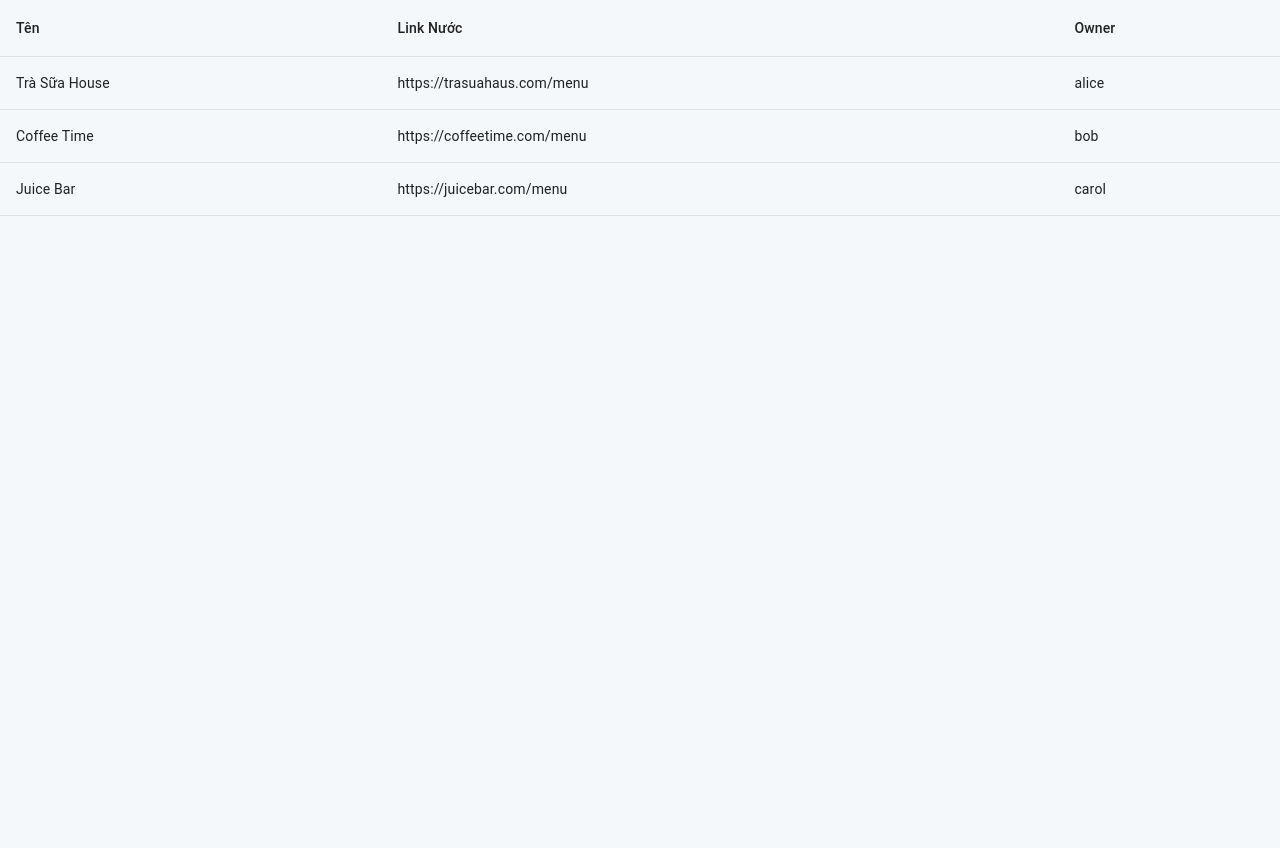
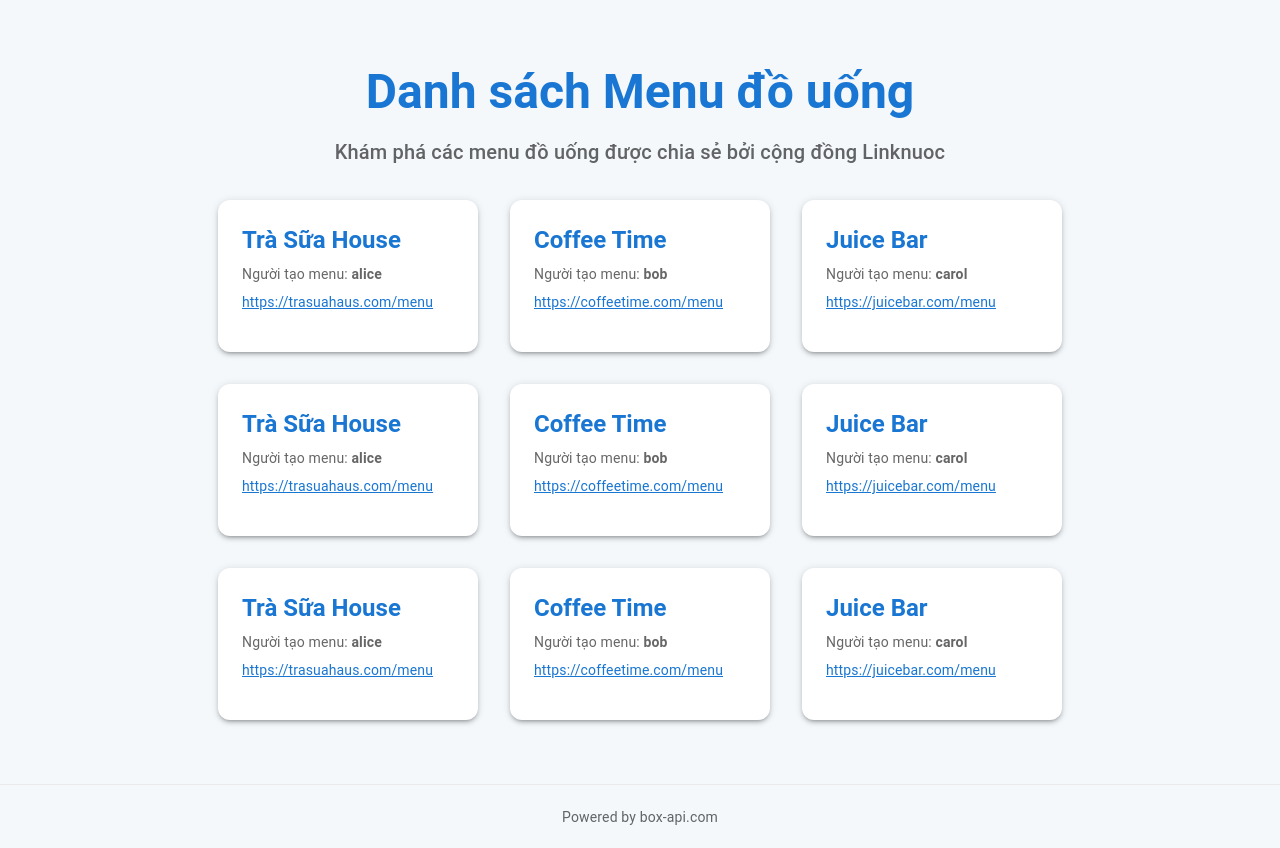
Before and after one commit to daopmdean/linknuoc-nextjs, a Next.js app: page /menus in a window 1280 px wide. Before the commit the page ends 800 px from the top, so only its background shows below. Built offline with nearby package versions, Linux system fonts and the light colour scheme.

Commit message:
update footer & css refactor

```diff
--- /dev/null
+++ b/components/footer.js
@@ -0,0 +1,18 @@
+import { Box, Typography } from "@mui/material";
+
+export default function Footer() {
+  return (
+    <Box component="footer" width="100%" height="64px" borderTop={1} borderColor="#eaeaea" display="flex" justifyContent="center" alignItems="center">
+      <Typography variant="body2" color="text.secondary">
+        <a
+          href="https://box-api.com"
+          target="_blank"
+          rel="noopener noreferrer"
+          style={{ textDecoration: 'none', color: 'inherit', display: 'flex', alignItems: 'center', justifyContent: 'center' }}
+        >
+          Powered by box-api.com
+        </a>
+      </Typography>
+    </Box>
+  );
+}
--- a/pages/login.js
+++ b/pages/login.js
@@ -2,8 +2,6 @@ import { useState } from 'react';
 import Head from 'next/head';
 import { useRouter } from 'next/router';
 import Cookies from 'js-cookie';
-import Layout from '../components/layout';
-import LoginService from '../services/LoginService';
 import {
   Alert,
   Box,
@@ -14,6 +12,8 @@ import {
   TextField,
   Typography,
 } from '@mui/material';
+import Layout from '../components/layout';
+import LoginService from '../services/LoginService';
 
 export default function LoginPage() {
   const [form, setForm] = useState({
--- a/pages/menus/index.js
+++ b/pages/menus/index.js
@@ -1,14 +1,8 @@
-import Head from "next/head";
 import { useState } from "react";
-import {
-  Table,
-  TableBody,
-  TableCell,
-  TableHead,
-  TableRow,
-} from "@mui/material";
+import { Box, Typography, Grid, Paper } from "@mui/material";
 import Layout from "../../components/layout";
 import MenuService from "../../services/MenuService";
+import Footer from "../../components/footer";
 
 export async function getServerSideProps({ params }) {
   const menusRes = await MenuService.getMenusRes();
@@ -28,36 +22,82 @@ export async function getServerSideProps({ params }) {
 export default function MenusPage(props) {
   const [menus, setMenus] = useState(props.menus);
 
+  const seo = {
+    title: 'Menu đồ uống - Linknuoc',
+    description: 'Danh sách menu đồ uống được chia sẻ trên Linknuoc.',
+    url: 'https://linknuoc.com/menus',
+  };
+
   return (
-    <Layout>
-      <Head>
-        <title>Menus</title>
-      </Head>
-      <article>
-        {menus == null ? (
-          <i>No drink yet</i>
-        ) : (
-          <Table>
-            <TableHead>
-              <TableRow>
-                <TableCell>Tên</TableCell>
-                <TableCell>Link Nước</TableCell>
-                <TableCell>Owner</TableCell>
-              </TableRow>
-            </TableHead>
-
-            <TableBody>
-              {menus?.map((menu) => (
-                <TableRow key={menu.id}>
-                  <TableCell>{menu.menuName}</TableCell>
-                  <TableCell>{menu.menuLink}</TableCell>
-                  <TableCell>{menu.username}</TableCell>
-                </TableRow>
-              ))}
-            </TableBody>
-          </Table>
-        )}
-      </article>
+    <Layout seo={seo}>
+      <Box minHeight="100vh" display="flex" flexDirection="column" justifyContent="center" alignItems="center" bgcolor="background.default">
+        <Box component="main" py={8} width="100%" maxWidth="900px" display="flex" flexDirection="column" alignItems="center">
+          <Typography variant="h3" fontWeight={700} textAlign="center" mb={2} color="primary.main">
+            Danh sách Menu đồ uống
+          </Typography>
+          <Typography variant="h6" color="text.secondary" textAlign="center" mb={4}>
+            Khám phá các menu đồ uống được chia sẻ bởi cộng đồng Linknuoc
+          </Typography>
+          <Grid
+            container
+            spacing={4}
+            justifyContent="center"
+            alignItems="stretch"
+          >
+            {menus && menus.length > 0 ? (
+              menus.map((menu) => (
+                <Grid
+                  item
+                  key={menu.id}
+                  xs={12}
+                  sm={6}
+                  md={5}
+                  lg={4}
+                  display="flex"
+                  justifyContent="center"
+                >
+                  <Paper
+                    elevation={3}
+                    sx={{
+                      width: '100%',
+                      minWidth: 260,
+                      maxWidth: 350,
+                      p: 3,
+                      borderRadius: 3,
+                      display: 'flex',
+                      flexDirection: 'column',
+                      justifyContent: 'space-between',
+                      transition: 'box-shadow 0.2s',
+                      '&:hover': {
+                        boxShadow: 8,
+                      },
+                    }}
+                  >
+                    <Typography variant="h5" fontWeight={600} mb={1} color="primary.main">
+                      {menu.menuName}
+                    </Typography>
+                    <Typography variant="body2" color="text.secondary" mb={1}>
+                      Người tạo menu: <b>{menu.username}</b>
+                    </Typography>
+                    <Typography
+                      variant="body2"
+                      color="primary"
+                      sx={{ wordBreak: 'break-all', mb: 2 }}
+                    >
+                      <a href={menu.menuLink} target="_blank" rel="noopener noreferrer" style={{ color: '#1976d2', textDecoration: 'underline' }}>
+                        {menu.menuLink}
+                      </a>
+                    </Typography>
+                  </Paper>
+                </Grid>
+              ))
+            ) : (
+              <Typography variant="body1" color="text.secondary"><i>Chưa có menu nào</i></Typography>
+            )}
+          </Grid>
+        </Box>
+        <Footer />
+      </Box>
     </Layout>
   );
 }
--- a/services/MenuService.js
+++ b/services/MenuService.js
@@ -32,6 +32,42 @@ const getMenusRes = async () => {
         menuLink: 'https://juicebar.com/menu',
         username: 'carol',
       },
+      {
+        id: 4,
+        menuName: 'Trà Sữa House',
+        menuLink: 'https://trasuahaus.com/menu',
+        username: 'alice',
+      },
+      {
+        id: 5,
+        menuName: 'Coffee Time',
+        menuLink: 'https://coffeetime.com/menu',
+        username: 'bob',
+      },
+      {
+        id: 6,
+        menuName: 'Juice Bar',
+        menuLink: 'https://juicebar.com/menu',
+        username: 'carol',
+      },
+      {
+        id: 7,
+        menuName: 'Trà Sữa House',
+        menuLink: 'https://trasuahaus.com/menu',
+        username: 'alice',
+      },
+      {
+        id: 8,
+        menuName: 'Coffee Time',
+        menuLink: 'https://coffeetime.com/menu',
+        username: 'bob',
+      },
+      {
+        id: 9,
+        menuName: 'Juice Bar',
+        menuLink: 'https://juicebar.com/menu',
+        username: 'carol',
+      },
     ],
   };
 };
```
Also changed, not shown: pages/index.js (+4 -60 lines), styles/Home.module.css (+19 -0 lines), styles/globals.css (+13 -0 lines).
